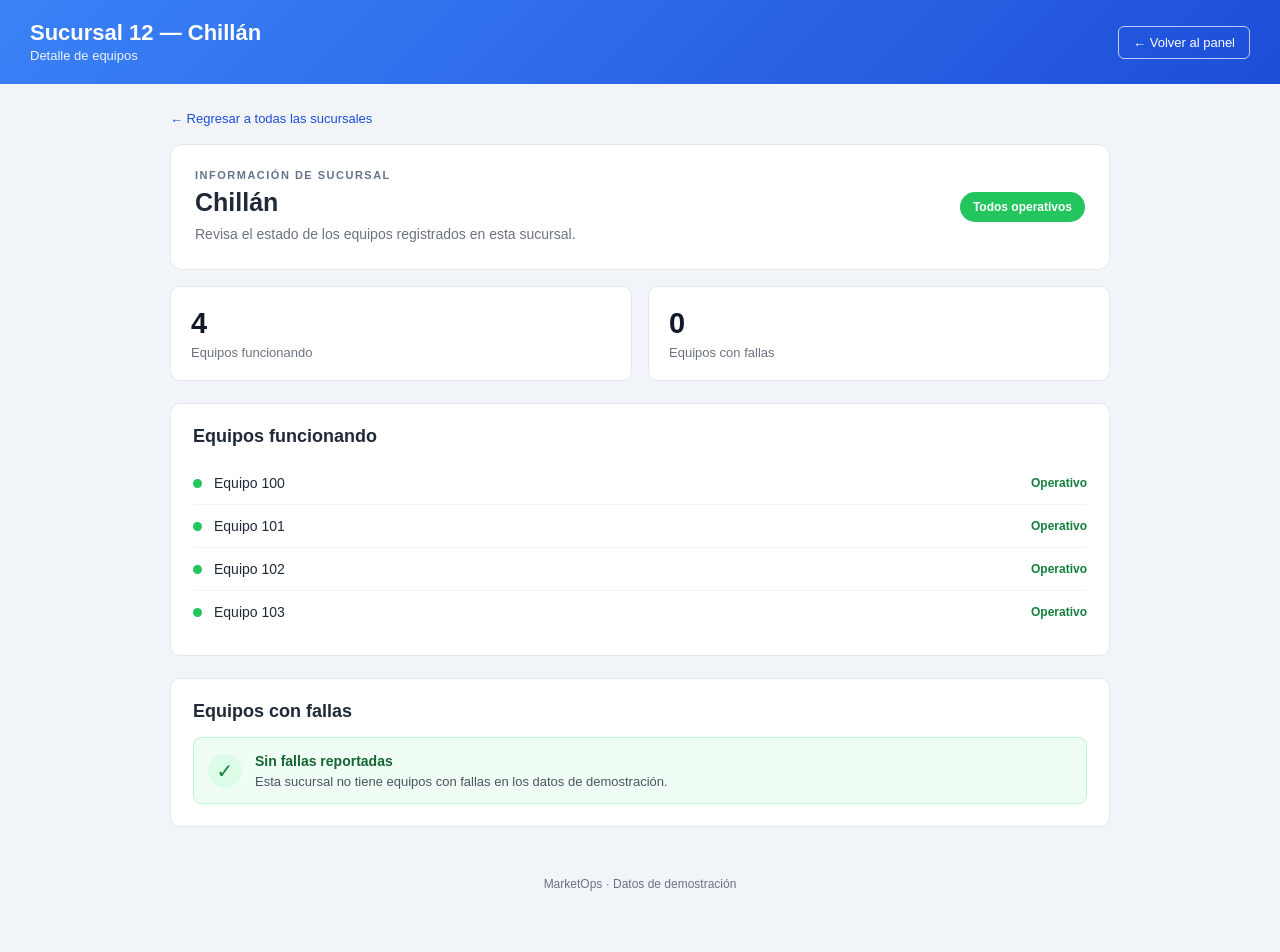
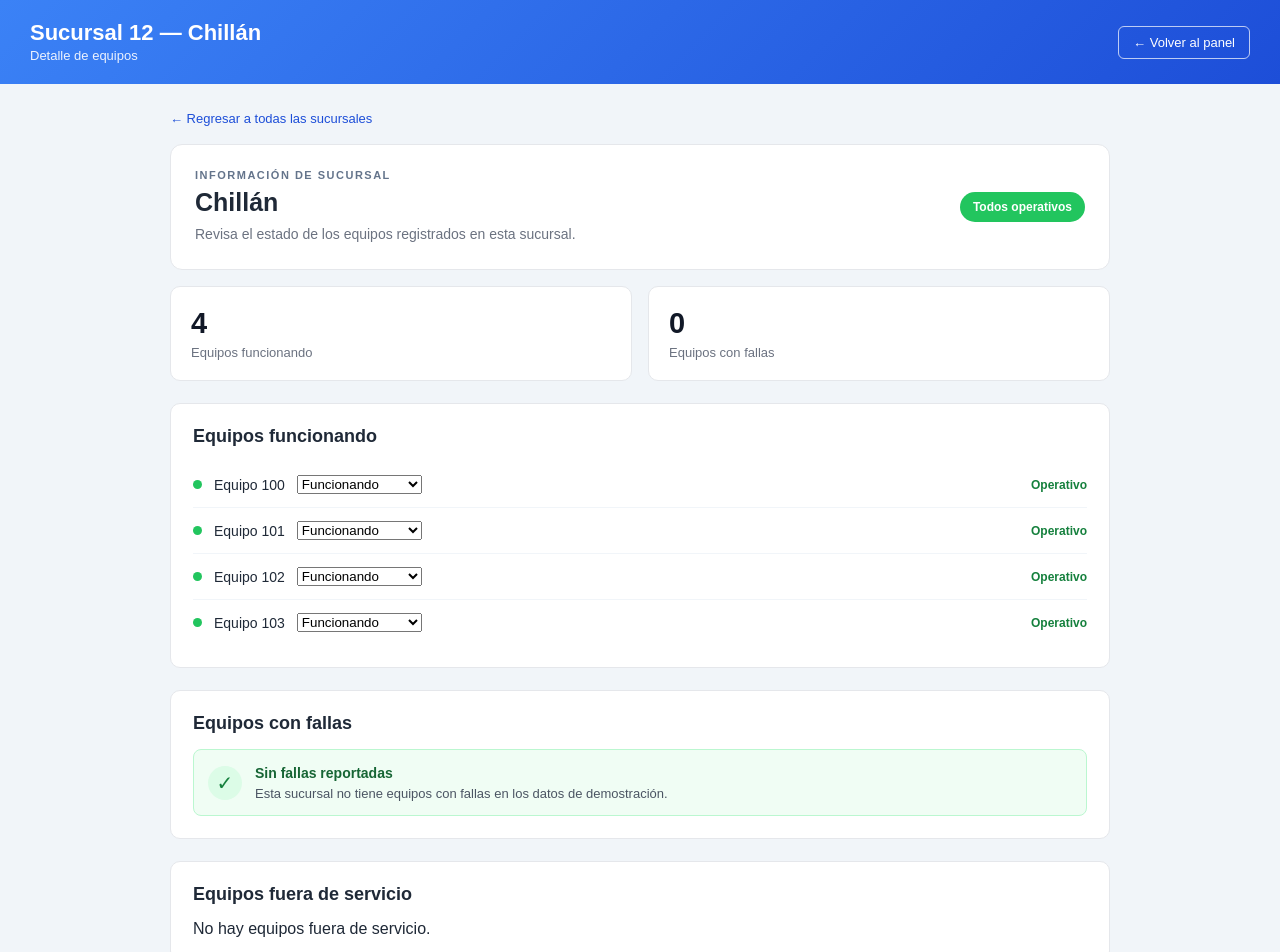
Before and after one commit to benjamindoren-udp/pagweb-proyecto3-grupo7, a React (Vite) app in the folder app-marketops/: page /sucursal/chillan in a window 1280 px wide. Shown: the top 952 px of the page. Before the commit the page ends 916 px from the top, so only its background shows below. Built offline with nearby package versions, Linux system fonts and the light colour scheme.

Commit message:
cambiar estado de equipos

```diff
--- a/app-marketops/src/App.jsx
+++ b/app-marketops/src/App.jsx
@@ -1,15 +1,23 @@
+import { useState } from 'react';
+import { sucursales as datosIniciales } from './data/sucursales.js';
 import { Navigate, Route, Routes } from 'react-router-dom';
 import Login from './pages/Login.jsx';
 import Dashboard from './pages/Dashboard.jsx';
 import DetalleSucursal from './pages/DetalleSucursal.jsx';
 
 export default function App() {
+  const [sucursales, setSucursales] = useState(datosIniciales);
   return (
     <Routes>
       <Route path="/" element={<Login />} />
-      <Route path="/dashboard" element={<Dashboard rol="Técnico" />} />
-      <Route path="/admin" element={<Dashboard rol="Administrador" />} />
-      <Route path="/sucursal/:slug" element={<DetalleSucursal />} />
+      <Route path="/dashboard" element={<Dashboard rol="Técnico"
+      sucursales={sucursales} />} />
+      <Route path="/admin" element={<Dashboard rol="Administrador"
+      sucursales={sucursales} />} />
+      <Route path="/sucursal/:slug" element={<DetalleSucursal
+        sucursales={sucursales}
+        setSucursales={setSucursales}
+      />} />
       <Route path="*" element={<Navigate to="/" replace />} />
     </Routes>
   );
--- a/app-marketops/src/pages/Dashboard.jsx
+++ b/app-marketops/src/pages/Dashboard.jsx
@@ -2,9 +2,15 @@ import { useMemo, useState } from 'react';
 import { Link } from 'react-router-dom';
 import Header from '../components/Header.jsx';
 import SucursalCard from '../components/SucursalCard.jsx';
-import { sucursales } from '../data/sucursales.js';
 
-export default function Dashboard({ rol = 'Técnico' }) {
+export default function Dashboard({ rol = 'Técnico', sucursales = [] }) {
+  const esAdmin = rol === 'Admin';
+  const esEncargado = rol === 'Encargado';
+  const esTecnico = rol === 'Técnico'; /*esto despues despues lo implementaremos bien, ahora nos enfocaremos en lo que pide solo hito2*/
+
+  const puedeVerSucursales = esAdmin || esTecnico;
+  const puedeVerDetalleSucursal = esAdmin || esEncargado || esTecnico;
+
   const [filtro, setFiltro] = useState('todas');
   const sucursalesConFallas = sucursales.filter((s) => s.failures.length > 0);
   const totalFallas = sucursales.reduce((total, s) => total + s.failures.length, 0);
@@ -14,7 +20,7 @@ export default function Dashboard({ rol = 'Técnico' }) {
     if (filtro === 'fallas') return sucursales.filter((s) => s.failures.length > 0);
     if (filtro === 'ok') return sucursales.filter((s) => s.failures.length === 0);
     return sucursales;
-  }, [filtro]);
+  }, [filtro, sucursales]);
 
   const fallasConsolidadas = sucursales.flatMap((s) => s.failures.map((f) => ({ ...f, branch: s })));
 
--- a/app-marketops/src/pages/DetalleSucursal.jsx
+++ b/app-marketops/src/pages/DetalleSucursal.jsx
@@ -1,13 +1,45 @@
 import { Link, Navigate, useParams } from 'react-router-dom';
 import Header from '../components/Header.jsx';
-import { sucursales } from '../data/sucursales.js';
 
-export default function DetalleSucursal() {
+export default function DetalleSucursal({sucursales,
+  setSucursales}) {
   const { slug } = useParams();
   const sucursal = sucursales.find((item) => item.slug === slug);
   if (!sucursal) return <Navigate to="/dashboard" replace />;
 
   const tieneFallas = sucursal.failures.length > 0;
+  const cambiarEstadoEquipo=(idEquipo, nuevoEstado) => {
+    setSucursales((sucursalesActuales) => {
+      return sucursalesActuales.map((item) => {
+        if(item.slug!==slug) return item;
+        const fallaAnterior =item.failures.find((falla) => falla.id === idEquipo);
+        const working=item.working.filter((id) => id !== idEquipo);
+        const failures = item.failures.filter((falla) => falla.id !== idEquipo);
+        const outOfService = (item.outOfService ?? []).filter((id) => id !== idEquipo);
+        if(nuevoEstado==='funcionando') {
+          working.push(idEquipo);
+        }
+
+        if(nuevoEstado==='fallando') {
+          failures.push({
+            id: idEquipo,
+            description:
+            fallaAnterior?.description ?? 'Falla registrada por tecnico'
+          });
+        }
+        if(nuevoEstado==='fuera de servicio') {
+          outOfService.push(idEquipo);
+        }
+
+        return {
+          ...item,
+          working,
+          failures,
+          outOfService
+        };
+      } );
+    });
+  };
   return (
     <>
       <Header title={`Sucursal ${sucursal.id} — ${sucursal.name}`} subtitle="Detalle de equipos" backTo="/dashboard" />
@@ -28,15 +60,83 @@ export default function DetalleSucursal() {
         <section className="detail-section">
           <h2>Equipos funcionando</h2>
           {sucursal.working.length > 0 ? (
-            <ul className="detail-equipment-list">{sucursal.working.map((id) => <li key={id}><span className="status-dot ok-dot" /><span>Equipo {id}</span><strong>Operativo</strong></li>)}</ul>
+            <ul className="detail-equipment-list">{sucursal.working.map((id) =>
+            <li key={id}>
+              <span className="status-dot ok-dot" />
+              <span>Equipo {id}</span>
+              <select
+              value = "funcionando"
+              aria-label={`Estado del equipo ${id}`}
+              onChange={(event)=> cambiarEstadoEquipo(id, event.target.value)}
+              >
+              <option value="funcionando">Funcionando</option>
+              <option value="fallando">Reportar falla</option>
+              <option value="fuera de servicio">Fuera de servicio</option>
+              </select>
+
+              <strong>Operativo</strong></li>)}</ul>
           ) : <p>No hay equipos operativos registrados.</p>}
         </section>
         <section className="detail-section">
           <h2>Equipos con fallas</h2>
           {sucursal.failures.length > 0 ? (
-            <ul className="detail-equipment-list">{sucursal.failures.map((equipo) => <li key={equipo.id}><span className="status-dot fail-dot" /><span className="equipment-id">Equipo {equipo.id}<small>{equipo.description}</small></span><strong className="failure-status">Requiere revisión</strong></li>)}</ul>
+            <ul className="detail-equipment-list">{sucursal.failures.map((equipo) => <li key={equipo.id}><span className="status-dot fail-dot" /><span className="equipment-id">Equipo {equipo.id}<small>{equipo.description}</small></span>
+
+<select
+  value="fallando"
+  aria-label={`Estado del equipo ${equipo.id}`}
+  onChange={(event) =>
+    cambiarEstadoEquipo(equipo.id, event.target.value)
+  }
+>
+  <option value="funcionando">Funcionando</option>
+  <option value="fallando">Fallando</option>
+  <option value="fuera de servicio">
+    Fuera de servicio
+  </option>
+</select>
+</li>)}</ul>
           ) : <div className="empty-state"><span className="empty-icon">✓</span><div><strong>Sin fallas reportadas</strong><p>Esta sucursal no tiene equipos con fallas en los datos de demostración.</p></div></div>}
         </section>
+        <section className="detail-section">
+  <h2>Equipos fuera de servicio</h2>
+
+  {(sucursal.outOfService ?? []).length > 0 ? (
+    <ul className="detail-equipment-list">
+      {(sucursal.outOfService ?? []).map((id) => (
+        <li key={id}>
+          <span className="status-dot fail-dot" />
+
+          <span className="equipment-id">
+            Equipo {id}
+          </span>
+
+          <select
+            value="fuera de servicio"
+            aria-label={`Estado del equipo ${id}`}
+            onChange={(event) =>
+              cambiarEstadoEquipo(id, event.target.value)
+            }
+          >
+            <option value="funcionando">
+              Funcionando
+            </option>
+
+            <option value="fallando">
+              Fallando
+            </option>
+
+            <option value="fuera de servicio">
+              Fuera de servicio
+            </option>
+          </select>
+        </li>
+      ))}
+    </ul>
+  ) : (
+    <p>No hay equipos fuera de servicio.</p>
+  )}
+</section>
       </main>
       <footer>MarketOps · Datos de demostración</footer>
     </>
```
